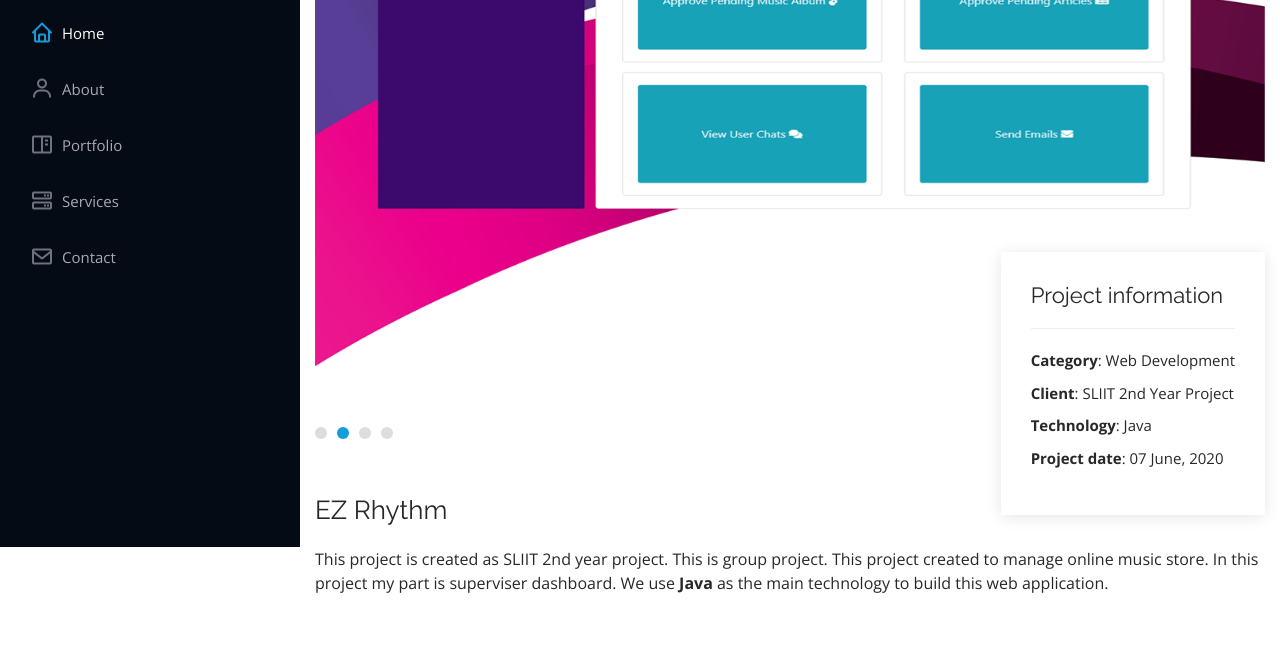
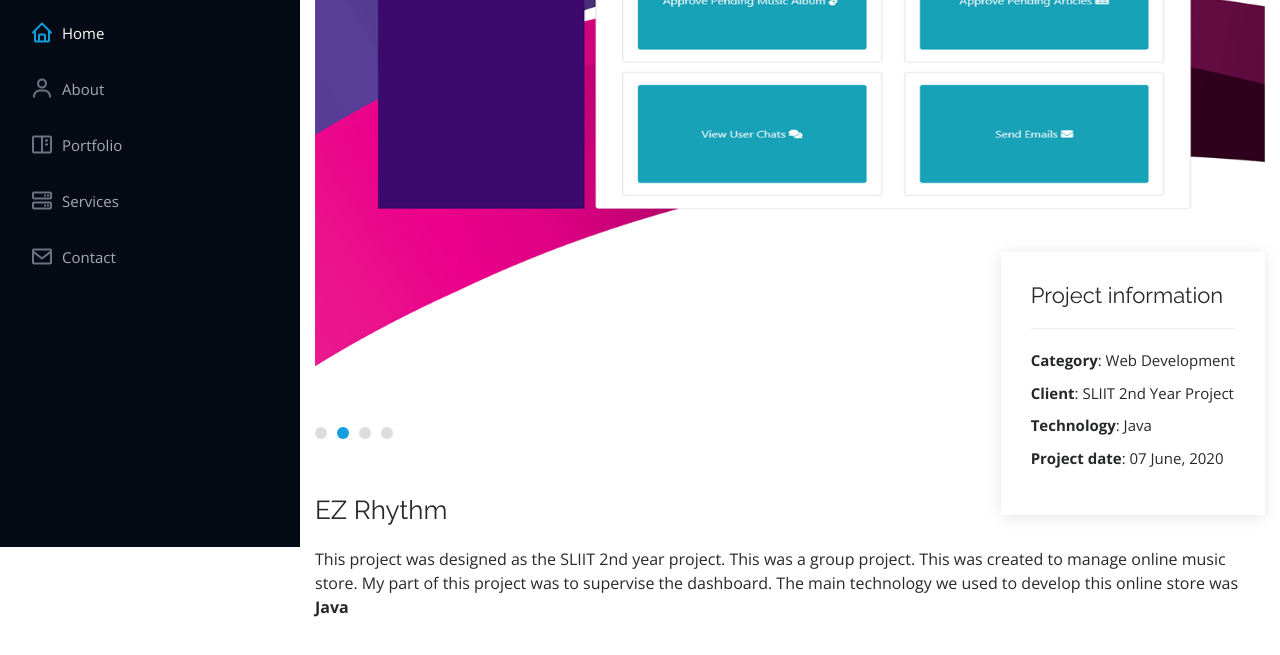
Before and after one commit to isurukavinda99/profile, a plain HTML site: page projects/ezRhythm/ezrhythm.html in a window 1280 px wide. Shown: the part 253-908 px from the top of the page. Drawn offline with nearby package versions, Linux system fonts and the light colour scheme.

Commit message:
change text ez

```diff
--- a/projects/ezRhythm/ezrhythm.html
+++ b/projects/ezRhythm/ezrhythm.html
@@ -115,11 +115,11 @@
         <div class="portfolio-description">
           <h2>EZ Rhythm</h2>
           <p>
-            This project is created as SLIIT 2nd year project.
-            This is group project.
-            This project created to manage online music store.
-            In this project my part is superviser dashboard.
-            We use <strong>Java</strong> as the main technology to build this web application.
+            This project was designed as the SLIIT 2nd year project.
+            This was a group project.
+            This was created to manage online music store.
+            My part of this project was to supervise the dashboard.
+            The main technology we used to develop this online store was <strong>Java</strong>
           </p>
         </div>
 
```
